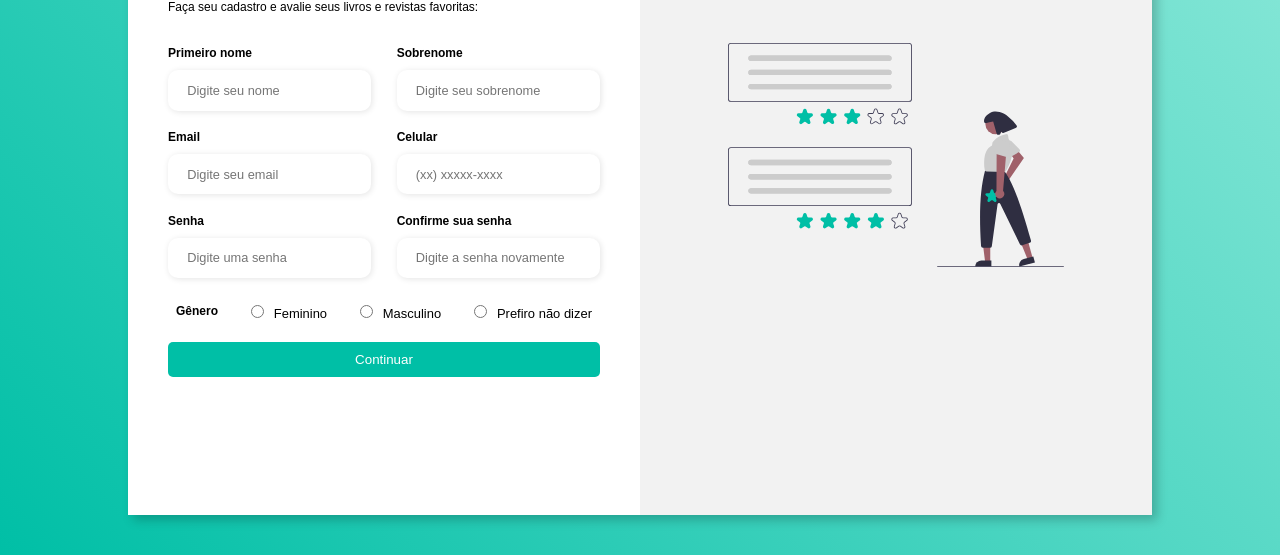
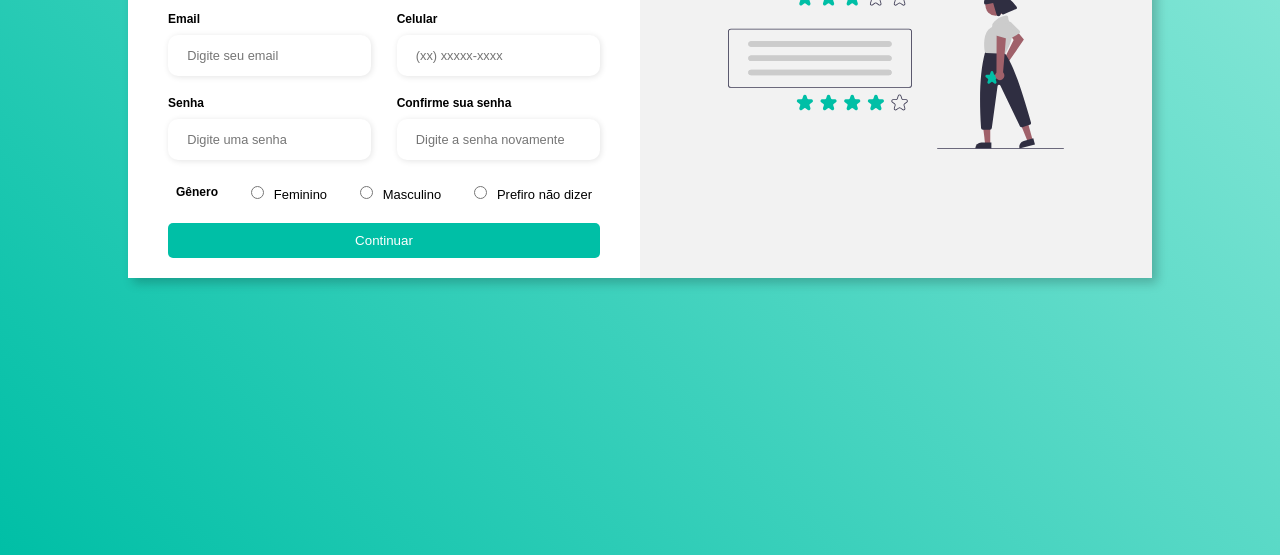
Before and after one commit to oliveiratales/register-page-html-css, a plain HTML site: page index.html in a window 1280 px wide. Shown: the part 245-800 px from the top of the page. Drawn offline with Linux system fonts and the light colour scheme; a web font is replaced by a local one.

Commit message:
Update margin

```diff
--- a/css/style.scss
+++ b/css/style.scss
@@ -10,7 +10,7 @@
 
 body {
     width: 100%;
-    height: 100vh;
+    margin: 40px 0;
     font-family: 'Encode Sans Semi Expanded', sans-serif;
     display: flex;
     justify-content: center;
```
Also changed, not shown: css/style.css, 1 other file.
